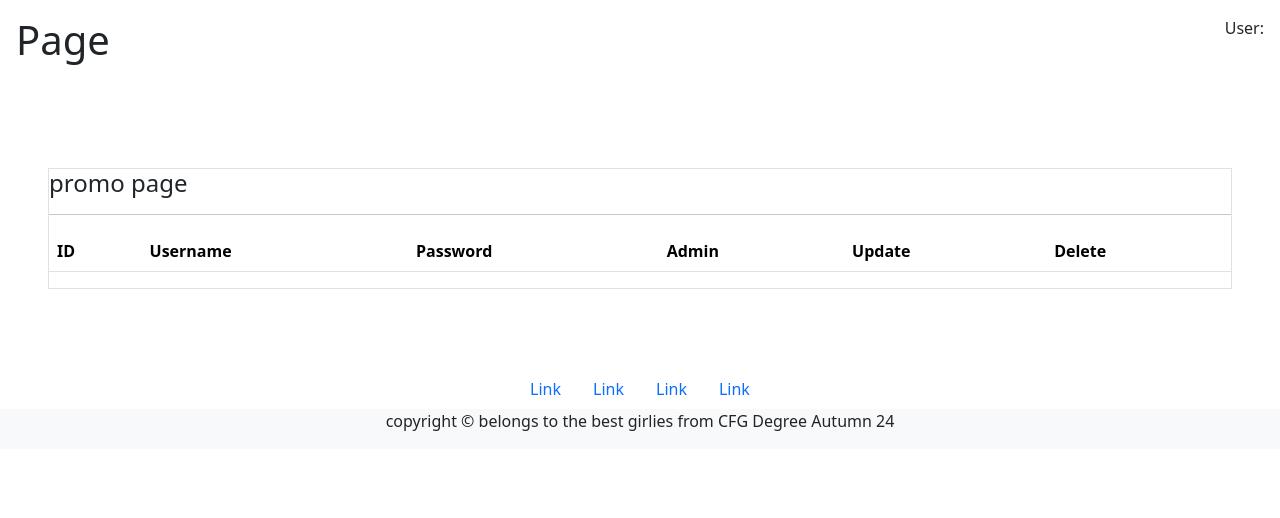
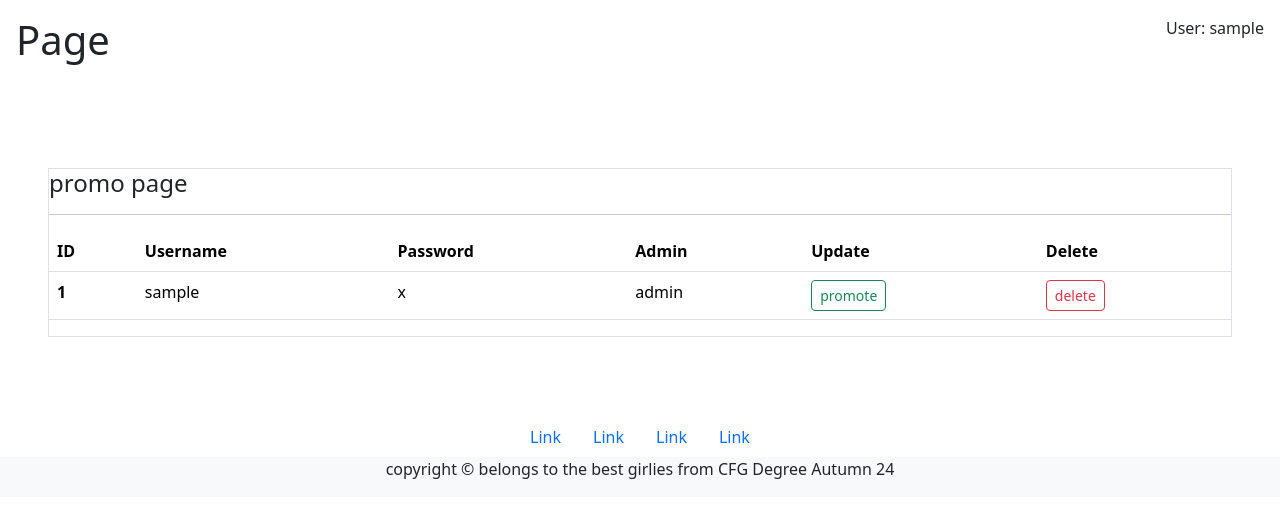
Before and after one commit to katarzynamfranczak/friendzone_project, a Flask app: template templates/promote.html in a window 1280 px wide. Shown: the part 56-574 px from the top of the page. Run offline with Flask 3, Linux system fonts and the light colour scheme; the visitor is signed in with stand-in values (Sample User, id 1); the template is opened without the code that fills it: most values are stand-ins (such as "Sample title", 1, 10 or a date in 2020); lists and menus that the app fills with data are empty.

Commit message:
feature/flask, fixed all including: added change_password page succesfully (with changing passsword in the backend) | added promote page (admin page to promoting and deleting users) | fixed user: displaying users when logged in|

```diff
--- a/app.py
+++ b/app.py
@@ -3,12 +3,15 @@
 from database import get_database
 import os
 from datetime import datetime
+import sys
+
+
 
 app = Flask(__name__, static_folder='static')
 app.config['SECRET_KEY'] = os.urandom(24)
 bcrypt = Bcrypt(app)
 app.secret_key = 'your_secret_key'
-
+sys.setrecursionlimit(100)
 
 
 def get_current_user():
@@ -19,6 +22,7 @@
         cursor = db.cursor(buffered=True, dictionary=True)
         cursor.execute(f"SELECT * FROM users WHERE user_name = '{user}';")
         user = cursor.fetchone()
+        cursor.close()
     return user
 
 
@@ -49,7 +53,7 @@
             if bcrypt.check_password_hash(user['user_password'], user_created_password):
                 print("SUCCESSFUL LOGIN")
                 session['user'] = user['user_name']
-                return redirect(url_for('home'))
+                return render_template("home.html", user_details=user)
             else:
                 print("INCORRECT PASSWORD")
                 error = 'Incorrect password'
@@ -75,6 +79,7 @@
 
         if age <= 18:
             flash('You must be at least 18 years old to signup to Friendzone')
+            #catch try except error 'mysql.connector.errors.DatabaseError: 3819 (HY000): Check constraint 'age_restriction' is violated.'
 
         # we want to encrypt the password before storing in db
         user_password = bcrypt.generate_password_hash(
@@ -100,26 +105,33 @@
         cursor.close()
         return redirect(url_for('login'))
     return render_template("signup.html", user=user)
-
-
-@app.route('/promote')
+@app.route('/promote', methods=['POST', 'GET'])
 def promote():
     user = get_current_user()
     db = get_database()
-    all_users_get = db.execute('SELECT * FROM users')
-    all_databasename = all_users_get.fetchall()
-    return render_template('promote.html', user=user)
+
+    cursor = db.cursor(buffered=True, dictionary=True)
+    cursor.execute("SELECT * FROM users;")
+    all_users = cursor.fetchall()
+    cursor.close()
+
+    return render_template('promote.html', user=user, all_users=all_users)
+
+@app.route('/promote_to_admin/<int:user_id>')
+def promote_to_admin(user_id):
+    db = get_database()
+
+    cursor = db.cursor(buffered=True, dictionary=True)
+    cursor.execute("UPDATE users SET user_type = 'admin' WHERE user_id = %s", (user_id,))
+    db.commit()
+    cursor.close()
+
+    flash(f"User with ID {user_id} has been promoted to admin.")
+
+    return redirect(url_for('promote'))
 
 
-@app.route('/promote_to_admin/<int:user_id>')
-# it should create promote page and delete options on promote page
-def promote_to_admin(user_id):
-    user_id = get_current_user()
-    db = get_database()
-    db.execute('UPDATE Users SET user_type = "admin" WHERE user_id = _',
-               [user_id])
-    db.commit()
-    return redirect(url_for('promote'))
+
 
 
 @app.route('/delete_user/<int:user_id>')
@@ -146,10 +158,7 @@
         cursor = db.cursor(buffered=True, dictionary=True)
 
         cursor.execute(
-            # f"insert into users (email, user_password) values ('{email}', '{email}');")
-            f"UPDATE users (email, user_password) values ('{email}', '{new_user_password}');")
-        # instead of insert should I use UPDATE Users SET user_password = 'new_user_password' WHERE email = 'user_email';
-
+            f"UPDATE users SET user_password = '{new_user_password}' WHERE email = '{email}';")
         db.commit()
         cursor.close()
 
--- a/templates/change_password.html
+++ b/templates/change_password.html
@@ -14,7 +14,7 @@
     {% endif %}
 {% endwith %}
 
-<form action="{ url_for('change_password') }" method="POST" class="m-5">
+<form action="/change_password" method="POST" class="m-5">
     <div class="mb-3">
         <label for="email" class="form-label">Email address</label>
         <input type="email" class="form-control" id="email" name="email" required>
--- a/templates/display_links.html
+++ b/templates/display_links.html
@@ -17,7 +17,7 @@
 
     {% endif %}
 
-    {% if user and user['admin'] == 1 %}
+    {% if user and user['user_type'] == 'admin' %}
 
     <li class="nav-item">
         <a class="nav-link active" aria-current="page" href="{{ url_for('promote') }}">Promote</a>
--- a/templates/home.html
+++ b/templates/home.html
@@ -1,3 +1,4 @@
+{% set user_details=user_details %}
 {% extends "layout.html" %}
 
 {% block centermain %}
--- a/templates/layout.html
+++ b/templates/layout.html
@@ -13,6 +13,7 @@
           crossorigin="anonymous">
 </head>
 <body>
+
 {% from "display_links.html" import display_links %}
 <div class="parent">
     <div class="child child1">
@@ -26,7 +27,7 @@
                     <span class="navbar-toggler-icon"></span>
                 </button>
                 <div class="collapse navbar-collapse" id="navbarSupportedContent">
-                    {{ display_links(user) }}
+                    {{ display_links(user_details) }}
                     <form class="d-flex" role="search">
                         <input class="form-control me-2" type="search" placeholder="Search" aria-label="Search">
                         <button class="btn btn-outline-success" type="submit">Search</button>
@@ -39,13 +40,10 @@
     </div>
     <div class="child child2 d-flex justify-content-between m-3">
         <h1> Page </h1>
-        <p> User: </p>
+        <p> User: {{ session['user'] }}</p>
     </div>
     <div class="child child3 m-3">
 
-        {% if user %}
-        <p>Use: {{user['username']}} </p>
-        {% endif %}
     </div>
     <div class="child child4 m-5 border">
         {% block centermain %}
--- a/templates/promote.html
+++ b/templates/promote.html
@@ -4,7 +4,6 @@
 
 <h4>promo page</h4>
 <hr/>
-
 <table class="table">
     <thead>
     <tr>
@@ -17,17 +16,17 @@
     </tr>
     </thead>
     <tbody>
-    {% if users %}
-    {% for user in all_user %}
+    {% if all_users %}
+    {% for user in all_users %}
 
     <tr>
-        <th scope="row">{{user['id']}}</th>
-        <td>{{ user['username'] }}</td>
-        <td>{{ user['password'] }}</td>
-        <td>{{ user['admin'] }}</td>
+        <th scope="row">{{user['user_id']}}</th>
+        <td>{{ user['user_name'] }}</td>
+        <td>{{ user['user_password'] }}</td>
+        <td>{{ user['user_type'] }}</td>
         <td><a class='btn btn-sm btn-outline-success'
-               href="{{url_for('promote_to_admin',user_id = user['id'])}}">promote</a></td>
-        <td><a class='btn btn-sm btn-outline-danger' href="{{url_for('delete_user', user_id = user['id'])}}">delete</a>
+               href="{{url_for('promote_to_admin',user_id = user['user_id'])}}">promote</a></td>
+        <td><a class='btn btn-sm btn-outline-danger' href="{{url_for('delete_user', user_id = user['user_id'])}}">delete</a>
         </td>
 
     </tr>
```
